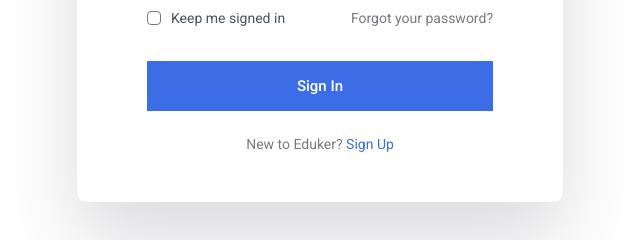
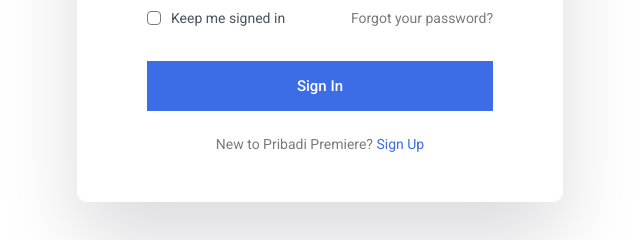
Before and after one commit to Zynthink/Pribadi-Premiere-Website, a plain HTML site: page sign-in.html in a window 1280 px wide. Shown: the part 1200-1440 px from the top of the page, 320-960 px from the left. Drawn offline with Linux system fonts and the light colour scheme.

```diff
--- a/sign-in.html
+++ b/sign-in.html
@@ -343,7 +343,7 @@
                               </div>
                               <button class="tp-btn  w-100"> <span></span> Sign In</button>
                               <div class="sign__new text-center mt-20">
-                                 <p>New to Eduker? <a href="sign-up.html">Sign Up</a></p>
+                                 <p>New to Pribadi Premiere? <a href="sign-up.html">Sign Up</a></p>
                               </div>
                            </form>
                         </div>
```
Also changed, not shown: blog-details.html (+1 -1 lines).
